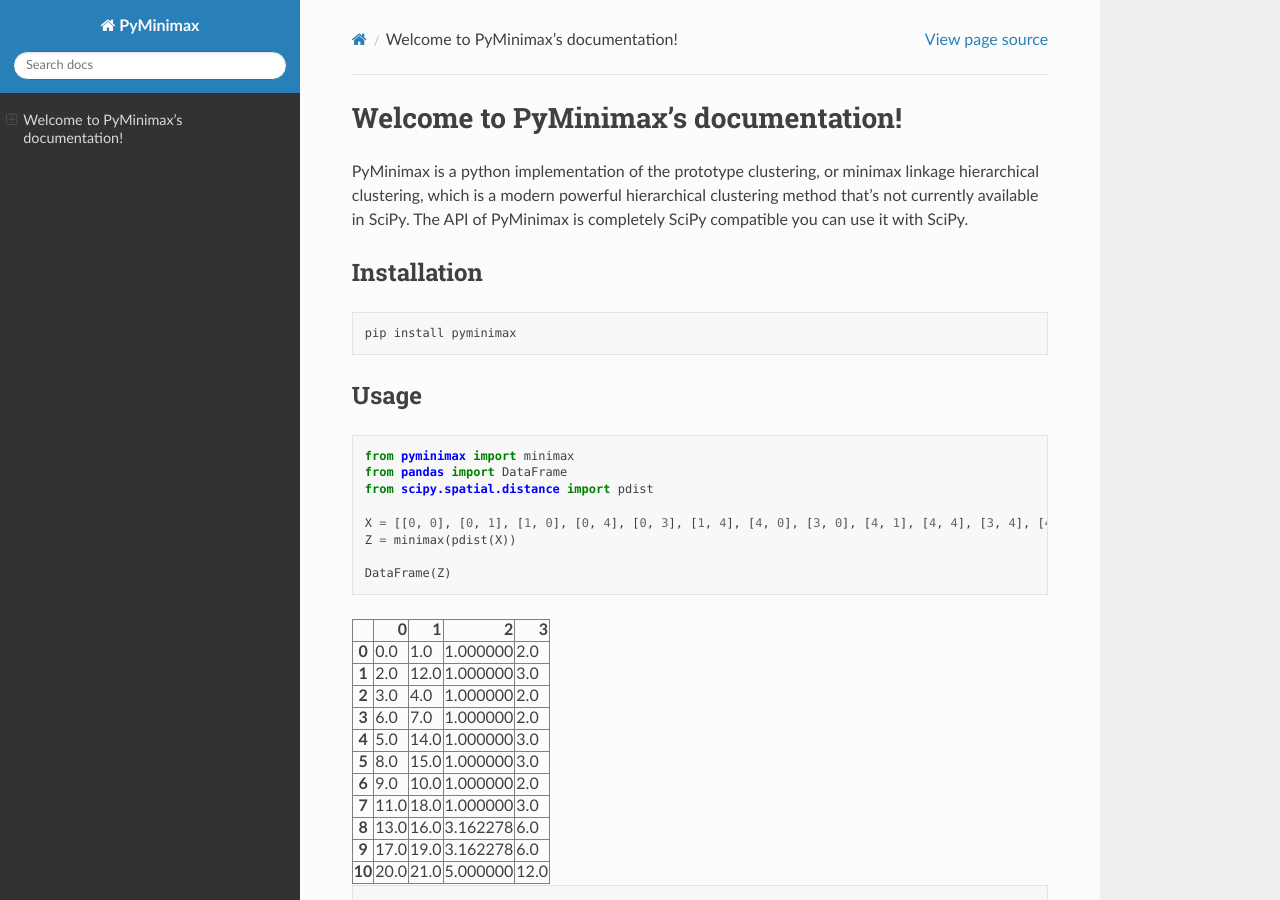
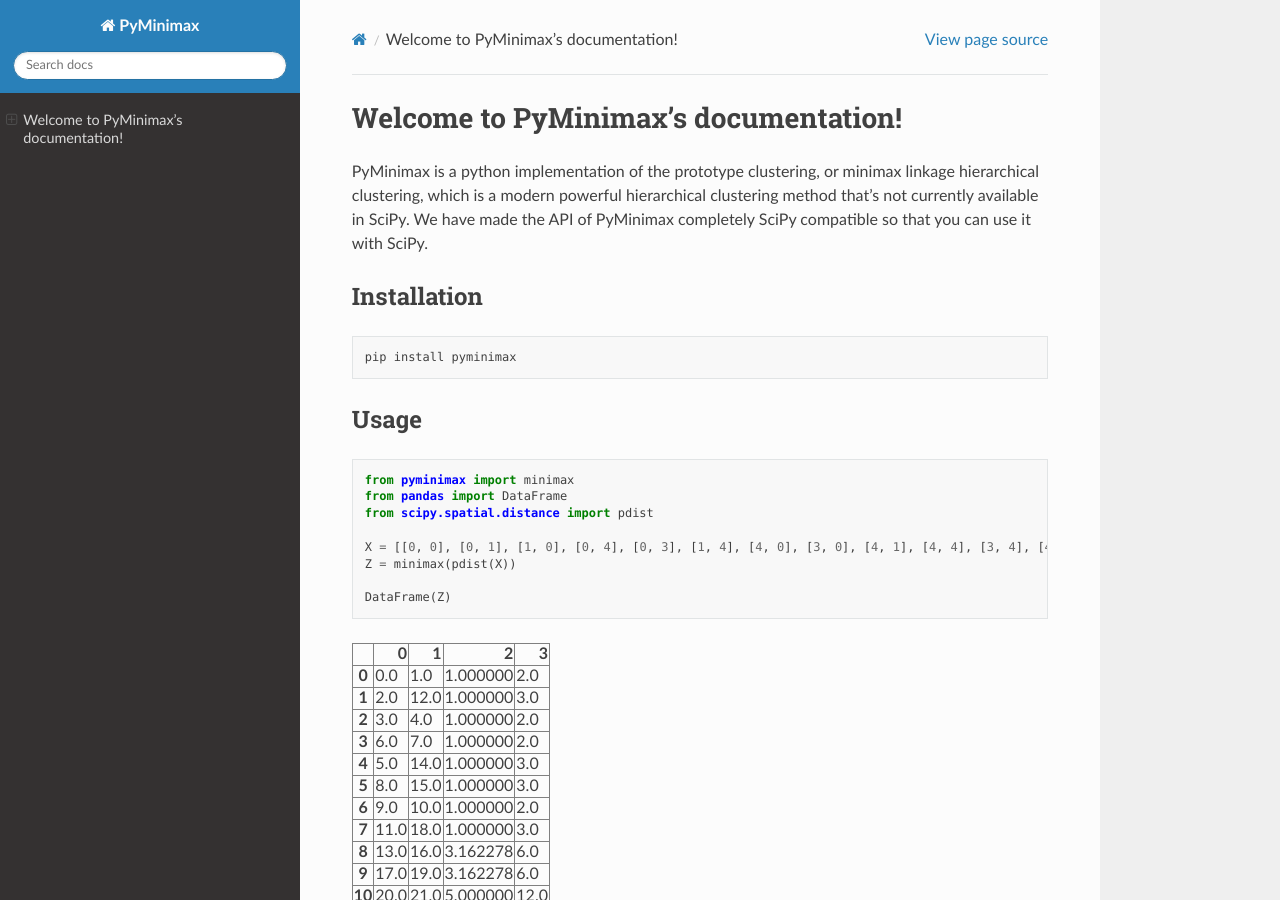
Before and after one commit to beginnerSC/pyminimax, a Sphinx documentation site: the page built from docs/source/index.rst, in a window 1280 px wide and 900 px high. Built offline with Sphinx 7.4.7 and the Read the Docs theme 2.0.0, drawn with Linux system fonts in a browser that asks for light colours.

Commit message:
autosave

```diff
--- a/docs/source/index.rst
+++ b/docs/source/index.rst
@@ -4,7 +4,7 @@ Welcome to PyMinimax’s documentation!
 .. toctree:: :maxdepth: 1 :caption: Contents:
 
 PyMinimax is a python implementation of the prototype clustering, or minimax linkage hierarchical clustering, which is a modern powerful hierarchical clustering method that's not currently available in SciPy.
-The API of PyMinimax is completely SciPy compatible you can use it with SciPy.
+We have made the API of PyMinimax completely SciPy compatible so that you can use it with SciPy.
 
 
 Installation
```
